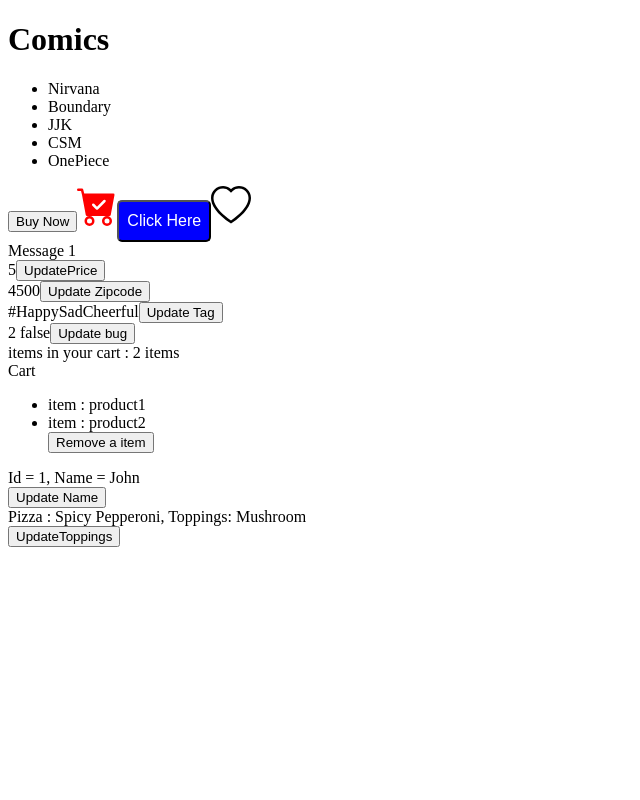
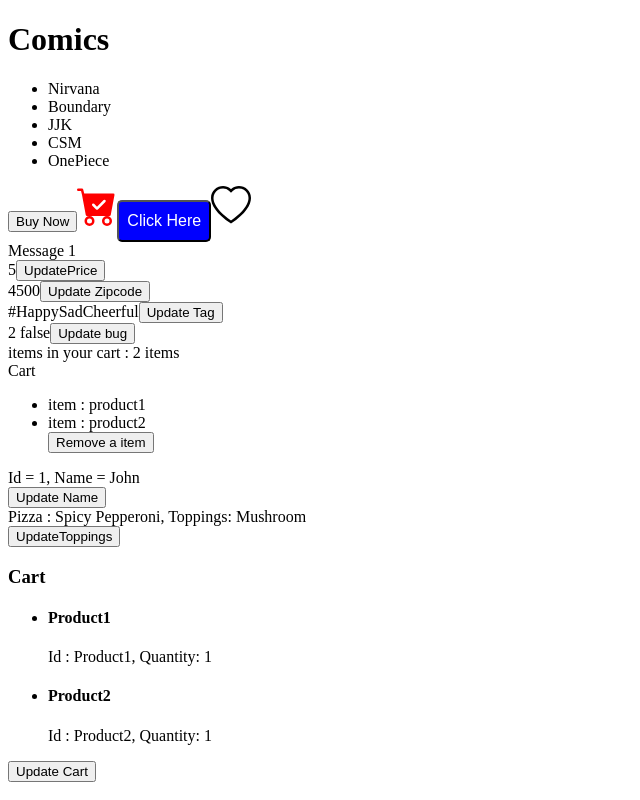
Before and after one commit to animesh0701/comic_app, a React (Vite) app: page / in a window 1280 px wide. Shown: the whole page, without its empty margins (0-640 px from the left). Built offline with nearby package versions, Linux system fonts and the light colour scheme; the HTML template or start-up script is replaced by a standard one.

Commit message:
Exercise3

```diff
--- a/src/App.tsx
+++ b/src/App.tsx
@@ -15,6 +15,7 @@ import Navbar from "./components/Navbar";
 import Cart from "./components/Cart";
 import UpdateName from "./components/UpdateName";
 import UpdateToppings from "./components/UpdateToppings";
+import UpdateCart from "./components/UpdateCart";
 const comics = ["Nirvana", "Boundary", "JJK", "CSM", "OnePiece"];
 
 const handleSelectItem = (item: string) => {
@@ -58,6 +59,7 @@ function App() {
 
       <UpdateName />
       <UpdateToppings />
+      <UpdateCart />
     </div>
   );
 }
--- /dev/null
+++ b/src/components/UpdateCart.tsx
@@ -0,0 +1,39 @@
+import React, { useState } from "react";
+
+const UpdateCart = () => {
+  const [cart, setCart] = useState({
+    discount: 0.1,
+    items: [
+      { id: 1, title: "Product1", quantity: 1 },
+      { id: 2, title: "Product2", quantity: 1 },
+    ],
+  });
+
+  const clickHandler = () => {
+    setCart({
+      ...cart,
+      items: cart.items.map((item) =>
+        item.id === 1 ? (item = { ...item, quantity: 2 }) : item
+      ),
+    });
+  };
+
+  return (
+    <div>
+      <h3>Cart</h3>
+      <ul>
+        {cart.items.map((item, key) => (
+          <li key={key}>
+            <h4>{item.title}</h4>
+            <div>
+              Id : {item.title}, Quantity: {item.quantity}
+            </div>
+          </li>
+        ))}
+      </ul>
+      <button onClick={clickHandler}>Update Cart</button>
+    </div>
+  );
+};
+
+export default UpdateCart;
```
